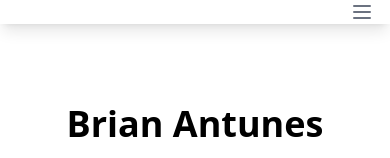
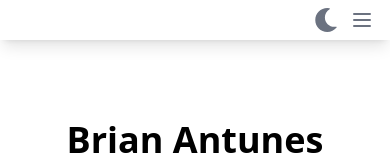
Before and after one commit to brian926/ReactMinPortfolio, a React (Vite) app: page / in a window 390 px wide. Shown: the top 158 px of the page. Built offline with nearby package versions, Linux system fonts and the light colour scheme.

Commit message:
Fixed dark mode in mobile

```diff
--- a/src/components/navbar/navbar.jsx
+++ b/src/components/navbar/navbar.jsx
@@ -15,8 +15,8 @@ function NavBar() {
         <Router>
             <nav className='shadow-lg'>
                 <div className='max-w-6xl mx-auto px-4'>
-                    <div className='flex justify-between'>
-                        <div className='flex space-x-7'>
+                    <div className='flex h-10 md:justify-between justify-end items-center'>
+                        <div className='md:flex space-x-7'>
                             <div className='hidden md:flex items-center space-x-1'>
                                 <Link className='py-4 px-2 text-gray-500 font-semibold hover:text-black dark:hover:text-white transition duration-300' to="/">Home</Link>
                                 <Link className='py-4 px-2 text-gray-500 font-semibold hover:text-black dark:hover:text-white transition duration-300' to="/about">About</Link>
@@ -24,12 +24,12 @@ function NavBar() {
                                 <Link className='py-4 px-2 text-gray-500 font-semibold hover:text-black dark:hover:text-white transition duration-300' to="/projects">Projects</Link>
                             </div>
                         </div>
-                        <div className='hidden md:flex items-center space-x-3'>
+                        <div className='flex justify-end'>
                             <ThemeIcon className='top-navigation-icon' />
                         </div>
-                        <div className="md:hidden flex items-center">
+                        <div className="md:hidden flex">
                             <button className="outline-none" onClick={() => setIsNavOpen((prev) => !prev)}>
-                                <svg className=" w-6 h-6 text-gray-500 hover:text-green-500 "
+                                <svg className=" w-6 h-6 text-gray-500 hover:text-black dark:hover:text-white "
                                     x-show="!showMenu"
                                     fill="none"
                                     strokeLinecap="round"
@@ -47,16 +47,16 @@ function NavBar() {
                 <div className={isNavOpen ? "sm:hidden" : "hidden"}>
                     <ul className="">
                         <li>
-                            <Link className="block text-sm px-2 py-4 hover:bg-green-500 transition duration-300" to='/' onClick={() => setIsNavOpen((prev) => !prev)}>Home</Link>
+                            <Link className="block text-sm px-2 py-4 hover:text-black dark:hover:text-white transition duration-300" to='/' onClick={() => setIsNavOpen((prev) => !prev)}>Home</Link>
                         </li>
                         <li>
-                            <Link className="block text-sm px-2 py-4 hover:bg-green-500 transition duration-300" to='/about' onClick={() => setIsNavOpen((prev) => !prev)}>About</Link>
+                            <Link className="block text-sm px-2 py-4 hover:text-black dark:hover:text-white transition duration-300" to='/about' onClick={() => setIsNavOpen((prev) => !prev)}>About</Link>
                         </li>
                         <li>
-                            <Link className="block text-sm px-2 py-4 hover:bg-green-500 transition duration-300" to='/timeline' onClick={() => setIsNavOpen((prev) => !prev)}>Timeline</Link>
+                            <Link className="block text-sm px-2 py-4 hover:text-black dark:hover:text-white transition duration-300" to='/timeline' onClick={() => setIsNavOpen((prev) => !prev)}>Timeline</Link>
                         </li>
                         <li>
-                            <Link className="block text-sm px-2 py-4 hover:bg-green-500 transition duration-300" to='/projects' onClick={() => setIsNavOpen((prev) => !prev)}>Projects</Link>
+                            <Link className="block text-sm px-2 py-4 hover:text-black dark:hover:text-white transition duration-300" to='/projects' onClick={() => setIsNavOpen((prev) => !prev)}>Projects</Link>
                         </li>
                     </ul>
                 </div>
--- a/src/styles/index.css
+++ b/src/styles/index.css
@@ -6,7 +6,7 @@
     @apply bg-gray-800 text-zinc-50
 }
 
-.top-navigation-icon,.footer-icon {
+.top-navigation-icon {
     @apply text-gray-500
     mr-3 ml-4
     transition duration-300 ease-in-out
```
